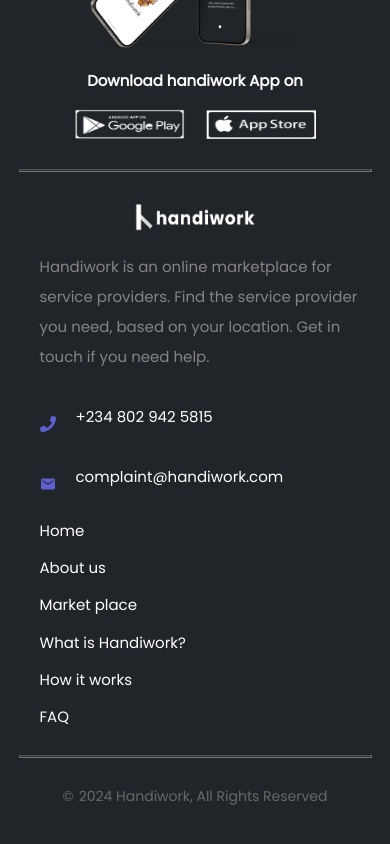
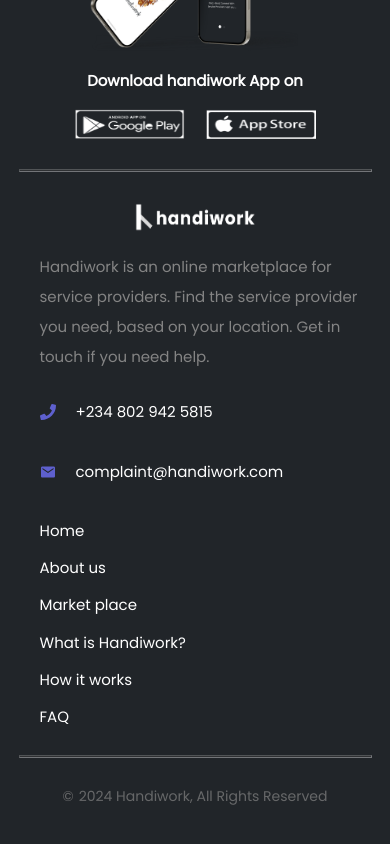
Before and after one commit to Cannyokpoto/page-handiwork, a React (Vite) app: page /authentication in a window 390 px wide. Shown: the part 562-1406 px from the top of the page. Built offline with nearby package versions, Linux system fonts and the light colour scheme; no server answers; a web font is replaced by a local one.

Commit message:
latest chages

```diff
--- a/src/Components/Footer/Footer.css
+++ b/src/Components/Footer/Footer.css
@@ -137,7 +137,7 @@
     height: 40px;
     display: flex;
     flex-direction: row;
-    align-items: flex-end;
+    align-items: center;
     justify-content: flex-start;
     gap: 20px;
 }
@@ -315,7 +315,7 @@
         height: 40px;
         display: flex;
         flex-direction: row;
-        align-items: flex-end;
+        align-items: center;
         justify-content: flex-start;
         gap: 20px;
         padding-left: 20px;
--- a/src/Components/ProviderDetails/ProviderDetails.css
+++ b/src/Components/ProviderDetails/ProviderDetails.css
@@ -180,7 +180,7 @@
         left: 20px;
         font-size: 45px;
         z-index: 5;
-        color: var(--energyWhite);
+        color: var(--energyRed);
     }
 
     .provider-hero .verified{
```
